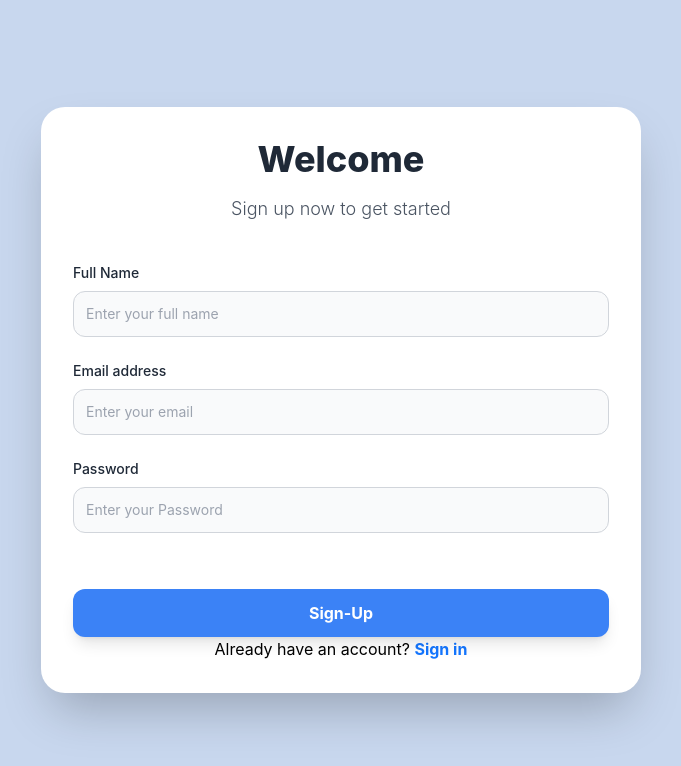
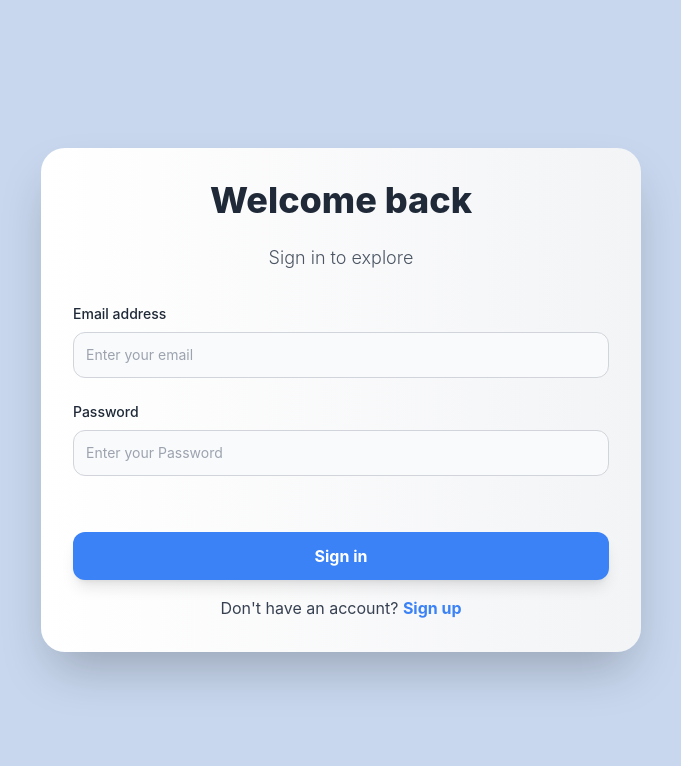
Before and after one commit to iamLiwansh/VerbiXchange, a React (Create React App) app: page / in a window 1280 px wide. Shown: the top 766 px of the page, without its empty margins (299-980 px from the left). Built offline with nearby package versions, Linux system fonts and the light colour scheme.

Commit message:
added styling

```diff
--- a/src/components/Input/index.js
+++ b/src/components/Input/index.js
@@ -5,12 +5,17 @@ const Input = ({
   name = '',
   type = 'text',
   className = '',
-  isRequired = false,
-  placeholder = ''
+  isRequired = true,
+  placeholder = '',
+  value = '',
+  onChange = () => {},
 }) => {
   return (
-    <div className='w-full mb-6'>
-      <label htmlFor={name} className="block text-sm font-medium text-gray-800 mb-2">
+    <div className="w-full mb-6">
+      <label
+        htmlFor={name}
+        className="block text-sm font-medium text-gray-800 mb-2"
+      >
         {label}
       </label>
       <input
@@ -20,9 +25,11 @@ const Input = ({
         className={`bg-gray-50 border border-gray-300 text-gray-900 text-sm rounded-xl focus:ring-4 focus:ring-blue-400 focus:border-transparent block w-full p-3 transition duration-300 ease-in-out transform hover:scale-105 focus:scale-105 ${className}`}
         placeholder={placeholder}
         required={isRequired}
+        value={value}
+        onChange={onChange}
       />
     </div>
   );
-}
+};
 
 export default Input;
--- a/src/modules/Form/Index.js
+++ b/src/modules/Form/Index.js
@@ -1,22 +1,65 @@
-import React from 'react';
+import React, { useState } from 'react';
 import Input from '../../components/Input';
 import Button from '../../components/Button/Index';
 
-const Form = ({
-  isSignInPage  = false,
-}) => {
+const Form = ({ isSignInPage = true }) => {
+  const [data, setData] = useState({
+    ...(!isSignInPage && {
+      fullName: '',
+    }),
+    email: '',
+    password: '',
+  });
+
   return (
-
-    <div className='bg-white w-[400px] md:w-[500px] lg:w-[600px] h-auto shadow-2xl rounded-3xl flex flex-col justify-center items-center p-8'>
-      <div className='text-4xl font-extrabold text-gray-800 mb-4'>Welcome {isSignInPage && 'back'}</div>
-      <div className='text-lg font-light text-gray-600 mb-10'>{isSignInPage ? 'Sign-in to explore' : 'Sign up now to get started'}</div>
-      { !isSignInPage && <Input label="Full Name" name="name" placeholder="Enter your full name" />}
-      <Input label="Email address" name="email" placeholder="Enter your email" />
-      <Input label="Password" name="password" type="password" placeholder="Enter your Password" />
-     <Button label={ !isSignInPage ? "Sign-Up" : "Sign-in"} />
-     <div>{ !isSignInPage ? 'Already have an account?' : 'Dont have an Account?'} <span className='text-primary cursor-pointer font-bold'> { !isSignInPage ? 'Sign in' : 'Sign up'}</span></div>
+    <div className="bg-gradient-to-r from-white to-gray-100 w-[400px] md:w-[500px] lg:w-[600px] h-auto shadow-2xl rounded-3xl flex flex-col justify-center items-center p-8">
+      <div className="text-4xl font-extrabold text-gray-800 mb-6">
+        Welcome {isSignInPage && 'back'}
+      </div>
+      <div className="text-lg font-light text-gray-600 mb-8">
+        {isSignInPage ? 'Sign in to explore' : 'Sign up now to get started'}
+      </div>
+      <form
+        className="flex flex-col items-center w-full"
+        onSubmit={() => console.log('Submitted')}
+      >
+        {!isSignInPage && (
+          <Input
+            label="Full Name"
+            name="name"
+            placeholder="Enter your full name"
+            value={data.fullName}
+            onChange={(e) =>
+              setData({ ...data, fullName: e.target.value })
+            }
+          />
+        )}
+        <Input
+          label="Email address"
+          name="email"
+          placeholder="Enter your email"
+          type="email"
+          value={data.email}
+          onChange={(e) => setData({ ...data, email: e.target.value })}
+        />
+        <Input
+          label="Password"
+          name="password"
+          type="password"
+          placeholder="Enter your Password"
+          value={data.password}
+          onChange={(e) => setData({ ...data, password: e.target.value })}
+        />
+        <Button type="submit" label={!isSignInPage ? 'Sign Up' : 'Sign in'} />
+      </form>
+      <div className="mt-4 text-gray-700">
+        {!isSignInPage ? 'Already have an account?' : "Don't have an account?"}{' '}
+        <span className="text-blue-500 cursor-pointer font-bold hover:text-blue-700 transition duration-300">
+          {!isSignInPage ? 'Sign in' : 'Sign up'}
+        </span>
+      </div>
     </div>
   );
-}
+};
 
 export default Form;
```
